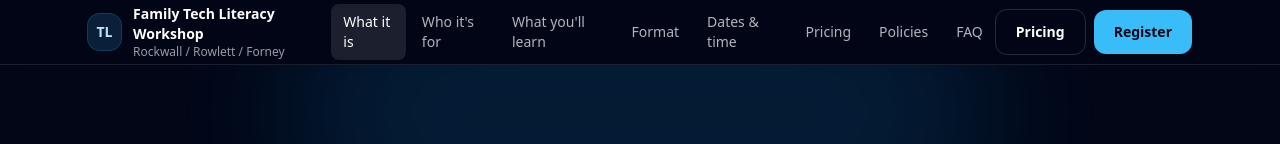
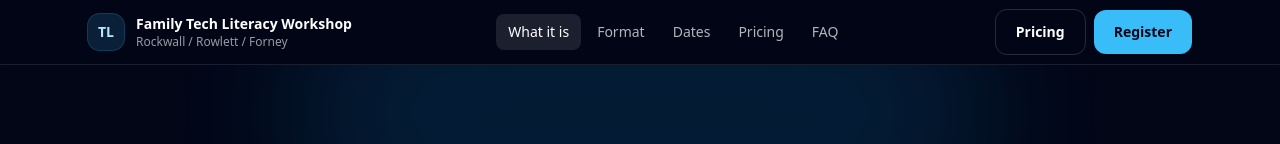
Before and after one commit to chipgpt/tech-literacy-workshop, a React (Vite) app: page / in a window 1280 px wide. Shown: the top 144 px of the page. Built offline with nearby package versions, Linux system fonts and the light colour scheme; the HTML template or start-up script is replaced by a standard one.

Commit message:
Simplify navbar and show it only on large screens

```diff
--- a/src/App.tsx
+++ b/src/App.tsx
@@ -136,12 +136,9 @@ export default function App() {
   const nav: NavItem[] = useMemo(
     () => [
       { href: "#what", label: "What it is" },
-      { href: "#who", label: "Who it's for" },
-      { href: "#learn", label: "What you'll learn" },
       { href: "#format", label: "Format" },
-      { href: "#schedule", label: "Dates & time" },
+      { href: "#schedule", label: "Dates" },
       { href: "#pricing", label: "Pricing" },
-      { href: "#policies", label: "Policies" },
       { href: "#faq", label: "FAQ" },
     ],
     []
@@ -201,7 +198,7 @@ export default function App() {
             </div>
           </div>
 
-          <nav aria-label="Page" className="hidden items-center gap-1 md:flex">
+          <nav aria-label="Page" className="hidden items-center gap-1 lg:flex">
             {nav.map((item) => {
               const id = item.href.replace(/^#/, "");
               const isActive = active === id;
```
